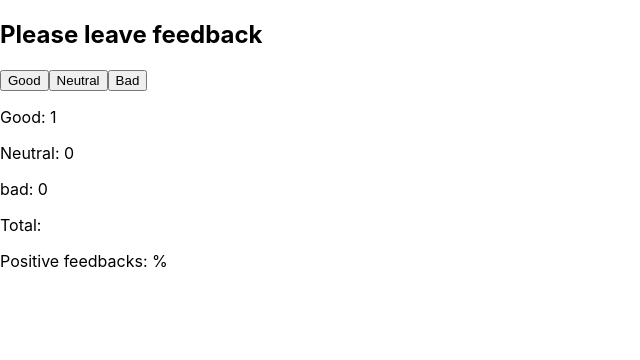
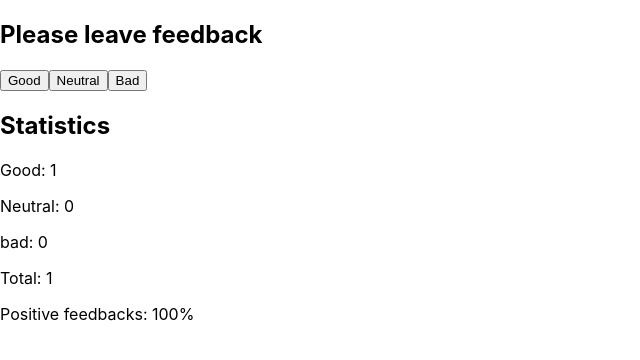
Before and after one commit to Aleksandr-Pod/goit-react-hw-02-feedback, a React (Create React App) app: page / in a window 1280 px wide. Both pictures are taken after a click on the button "Good". Shown: the top 360 px of the page, without its empty margins (0-640 px from the left). Built offline with nearby package versions, Linux system fonts and the light colour scheme.

Commit message:
With Components finished

```diff
--- a/src/components/App.jsx
+++ b/src/components/App.jsx
@@ -1,5 +1,8 @@
 import React from 'react';
 import Statistics from './Statistics';
+import FeedbackOptions from "./FeedbackOptions";
+import Section from './Section';
+import Notification from './Notification';
 
 export class App extends React.Component {
   state = {
@@ -8,7 +11,7 @@ export class App extends React.Component {
     bad: 0
   };
   countTotalFeedback = () => {
-    return (this.state.good + this.state.neutral + this.state.bad)
+    return (this.state.good + this.state.neutral + this.state.bad);
     //         // Если в стейте заранее не известно количество свойств:
     // let total=0;
     //   for (const key in this.state) {
@@ -19,7 +22,8 @@ export class App extends React.Component {
   countPositiveFeedbackPercentage = () => {
     return (this.state.good / this.countTotalFeedback() * 100);
   }
-  onClickHandle = (evt) => {
+
+  onFeedbackHandle = (evt) => {
     const btnName = evt.currentTarget.name;
     this.setState(prev => ({ [btnName]: (prev[btnName] + 1) }))
     console.log(this.state);
@@ -34,17 +38,19 @@ export class App extends React.Component {
 
     return (
       <div>
-        <h2>Please leave feedback</h2>
-        {btns.map((btn, idx) => (
-          <button type="button" key={idx} name={btn.toLowerCase()} onClick={this.onClickHandle}>{btn}</button>
-        ))}
-        <Statistics good={this.state.good}
-          neutral={this.state.neutral}
-          bad={this.state.bad}
-          total={this.countTotalFeedback}
-          positivePercentage={this.countPositiveFeedbackPercentage}>
-          <h2>Statistics</h2>
-        </Statistics>
+        <Section title="Please leave feedback">
+          <FeedbackOptions options={btns} onLeaveFeedback={this.onFeedbackHandle}/>
+        </Section>
+
+        <Section title="Statistics">
+          {this.countTotalFeedback() ?
+            <Statistics good={this.state.good}
+              neutral={this.state.neutral}
+              bad={this.state.bad}
+              total={this.countTotalFeedback}
+              positivePercentage={this.countPositiveFeedbackPercentage} /> :
+              <Notification message="There is no feedback"/> }
+        </Section>
       </div>
     );
   }
--- /dev/null
+++ b/src/components/FeedbackOptions.js
@@ -0,0 +1,9 @@
+export default function FeedbackOptions({options, onLeaveFeedback}) {
+    return (
+    <>
+        {options.map((opt, idx) => (
+          <button type="button" key={idx} name={opt.toLowerCase()} onClick={onLeaveFeedback}>{opt}</button>
+        ))}
+    </>
+    )
+}
--- /dev/null
+++ b/src/components/Notification.js
@@ -0,0 +1,7 @@
+export default function Notification({message}) {
+    return (
+        <>
+            <p>{message}</p>
+        </>
+    )
+}
--- /dev/null
+++ b/src/components/Section.js
@@ -0,0 +1,8 @@
+export default function Section({ title, children }) {
+    return (
+    <>
+        { title && <h2>{title}</h2> }
+        {children}
+    </>
+    )
+}
--- a/src/components/Statistics.js
+++ b/src/components/Statistics.js
@@ -2,12 +2,12 @@ import React from "react";
 
 export default function Statistics({ good, neutral, bad, total, positivePercentage }) {
     return (
-        <div>
+        <>
             <p>Good: {good}</p>
             <p>Neutral: {neutral}</p>
             <p>bad: {bad}</p>
-            <p>Total: {total}</p>
-            <p>Positive feedbacks: {positivePercentage}%</p>
-        </div>
+            <p>Total: {total()}</p>
+            <p>Positive feedbacks: {positivePercentage()}%</p>
+        </>
     )
 }
```
